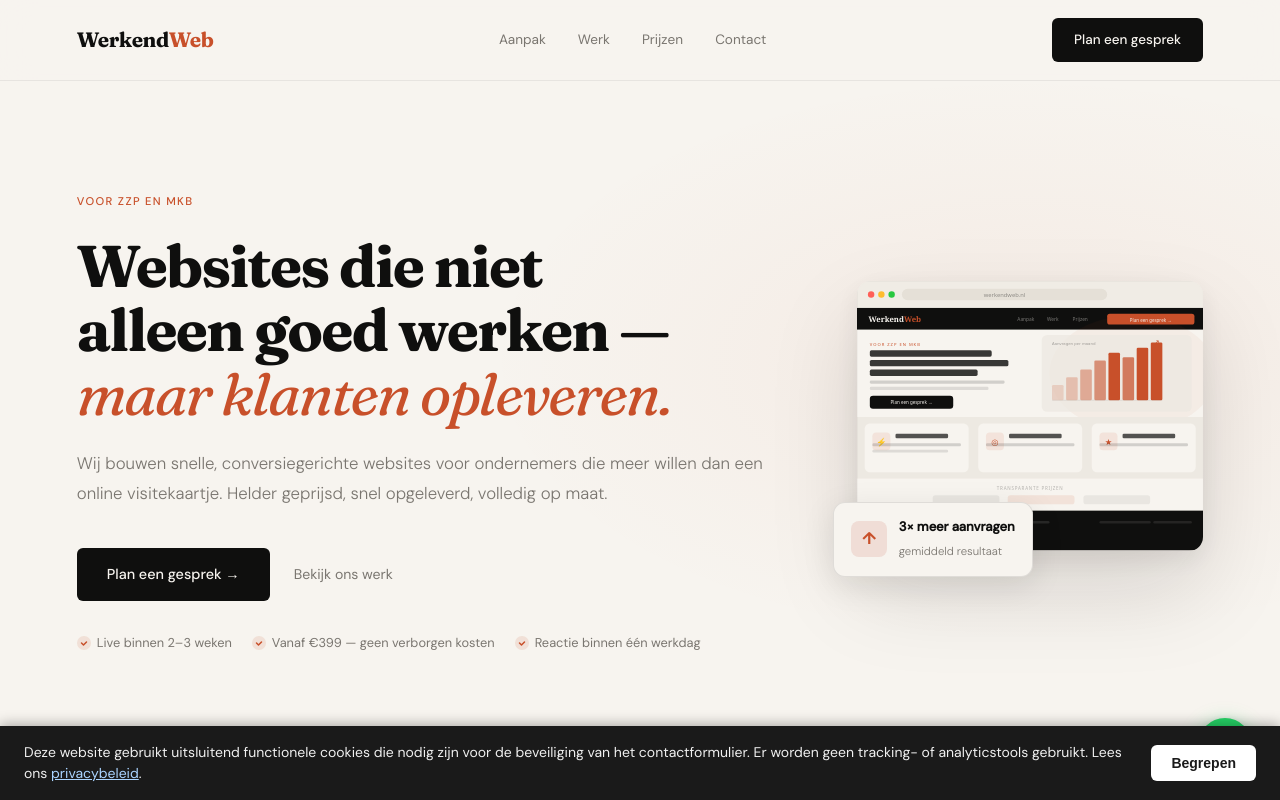
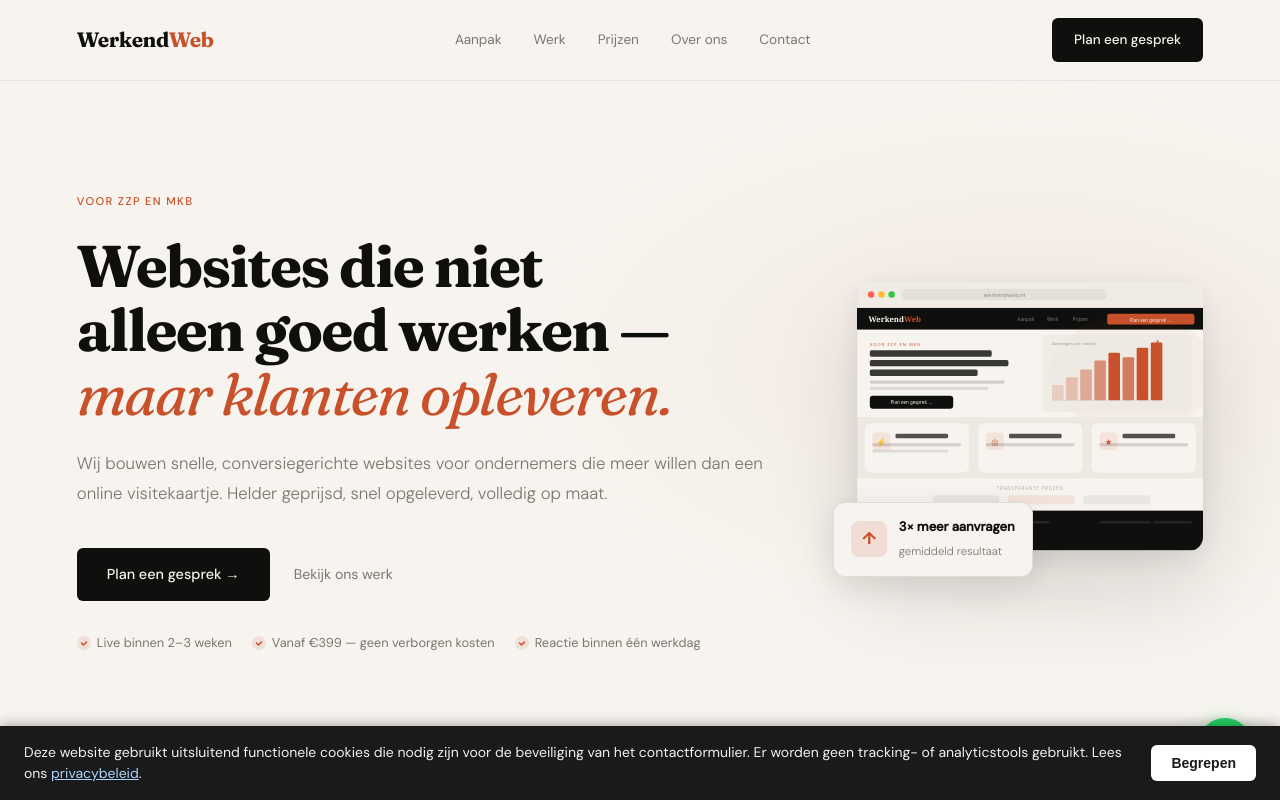
Before and after one commit to Abbout12/Werkendweb-site, a website: page public/index.html in a window 1280 px wide. Shown: the top 800 px of the page. Drawn offline with Linux system fonts and the light colour scheme.

Commit message:
Voeg 'Over ons' toe aan navigatie

```diff
--- a/public/index.html
+++ b/public/index.html
@@ -94,6 +94,7 @@
     <a href="#herkenning" class="nav-link">Aanpak</a>
     <a href="#werk"       class="nav-link">Werk</a>
     <a href="#prijzen"    class="nav-link">Prijzen</a>
+    <a href="/over-ons"   class="nav-link">Over ons</a>
     <a href="#contact-formulier" class="nav-link">Contact</a>
   </div>
   <a href="#contact-formulier" class="nav-cta">Plan een gesprek</a>
@@ -107,6 +108,7 @@
   <a href="#herkenning"        class="mobile-link">Aanpak</a>
   <a href="#werk"              class="mobile-link">Werk</a>
   <a href="#prijzen"           class="mobile-link">Prijzen</a>
+  <a href="/over-ons"          class="mobile-link">Over ons</a>
   <a href="#contact-formulier" class="mobile-link">Contact</a>
   <a href="#contact-formulier" class="mobile-cta">Plan een gesprek &rarr;</a>
 </div>
```
